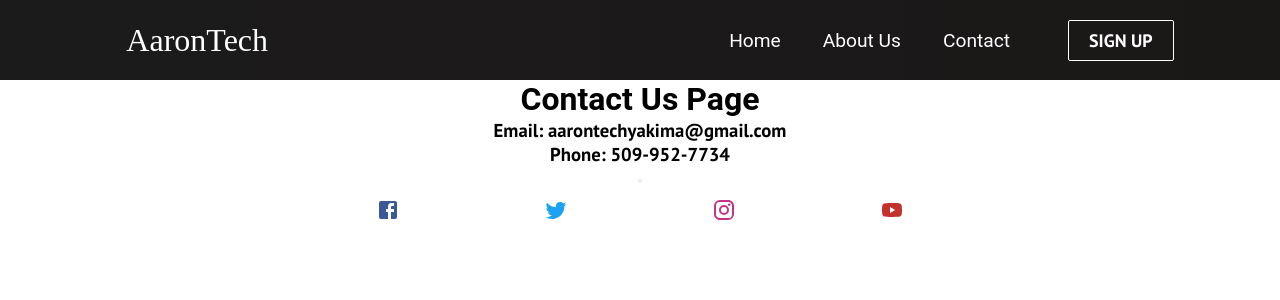
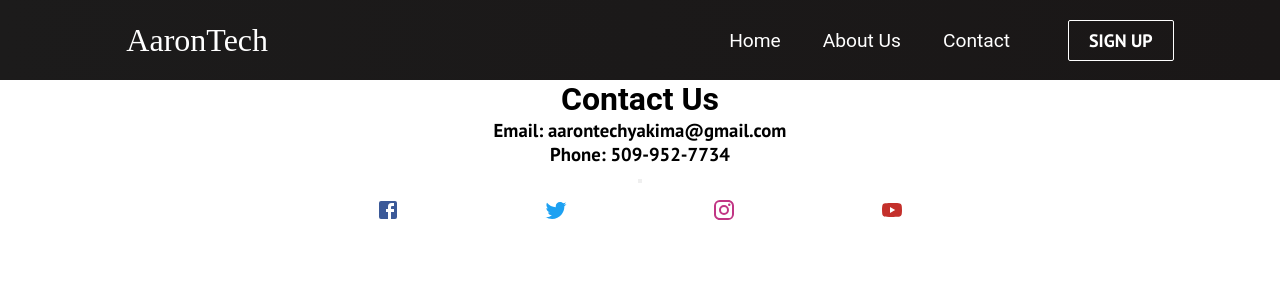
Before and after one commit to BeigeSweatshirt/aarontech, a React (Create React App) app: page /contact in a window 1280 px wide. Shown: the top 300 px of the page. Built offline with nearby package versions, Linux system fonts and the light colour scheme; a web font is replaced by a local one.

Commit message:
removed "page" title from contact us page

```diff
--- a/src/components/pages/Contact.js
+++ b/src/components/pages/Contact.js
@@ -4,7 +4,7 @@ import NavBar from '../NavBar';
 function Contact() {
     return (
         <div className="App">
-            <h1> Contact Us Page</h1>
+            <h1> Contact Us</h1>
             <h3>Email: aarontechyakima@gmail.com</h3>
             <h3>Phone: 509-952-7734</h3>
             <button></button>
```
